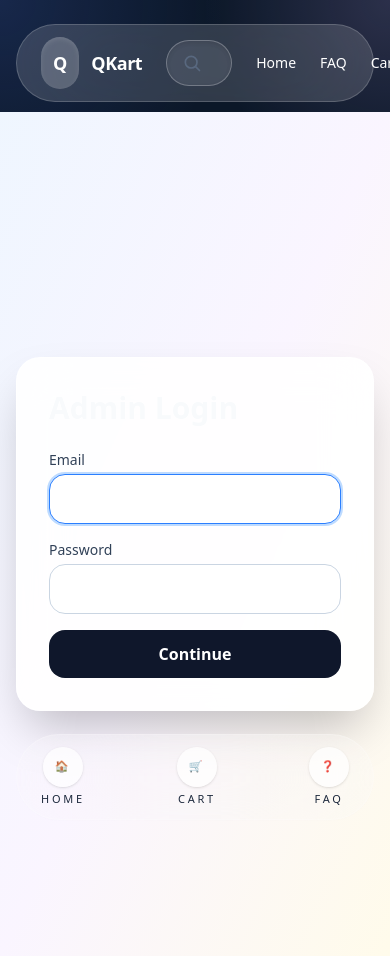
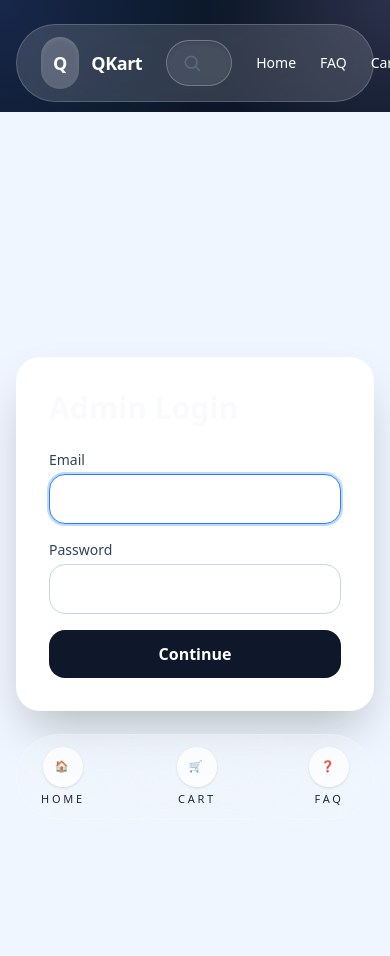
Before and after one commit to victor200003x/qkart-marketplace, a Next.js app: page /admin in a window 390 px wide. Built offline with nearby package versions, Linux system fonts and the light colour scheme.

Commit message:
Simplify admin login form styling to fix responsiveness

```diff
--- a/app/admin/page.tsx
+++ b/app/admin/page.tsx
@@ -991,8 +991,8 @@ export default function AdminPage() {
 
   if (!loggedIn) {
     return (
-      <div className="min-h-screen bg-gradient-to-br from-blue-50 via-purple-50 to-amber-50 flex items-center justify-center px-4 py-10">
-        <div className="w-full max-w-xl rounded-3xl bg-white/90 backdrop-blur-xl border border-white/30 shadow-2xl p-8 z-10 relative">
+      <div className="min-h-screen bg-blue-50 flex items-center justify-center px-4 py-10">
+        <div className="w-full max-w-xl rounded-3xl bg-white border border-white/30 shadow-2xl p-8 z-10 relative">
           <h1 className="text-3xl font-semibold mb-6">Admin Login</h1>
           <form onSubmit={handleLogin} className="space-y-4">
             <div>
```
